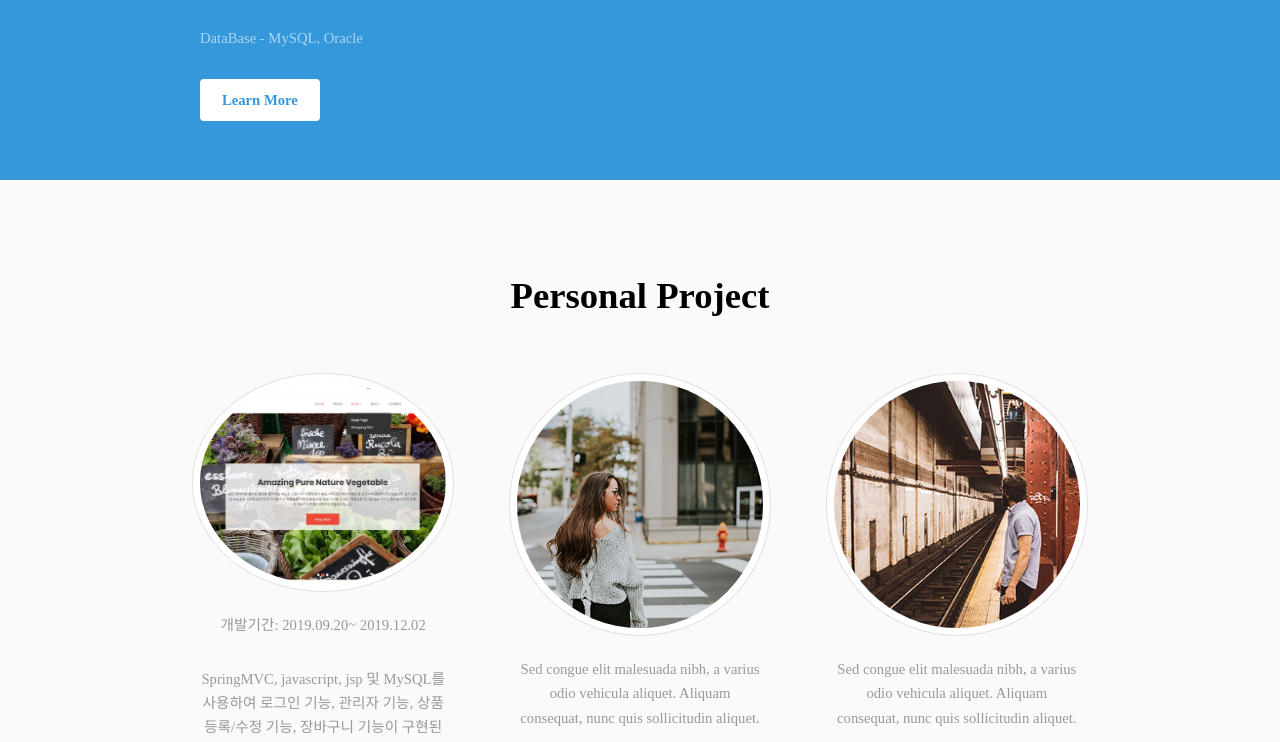
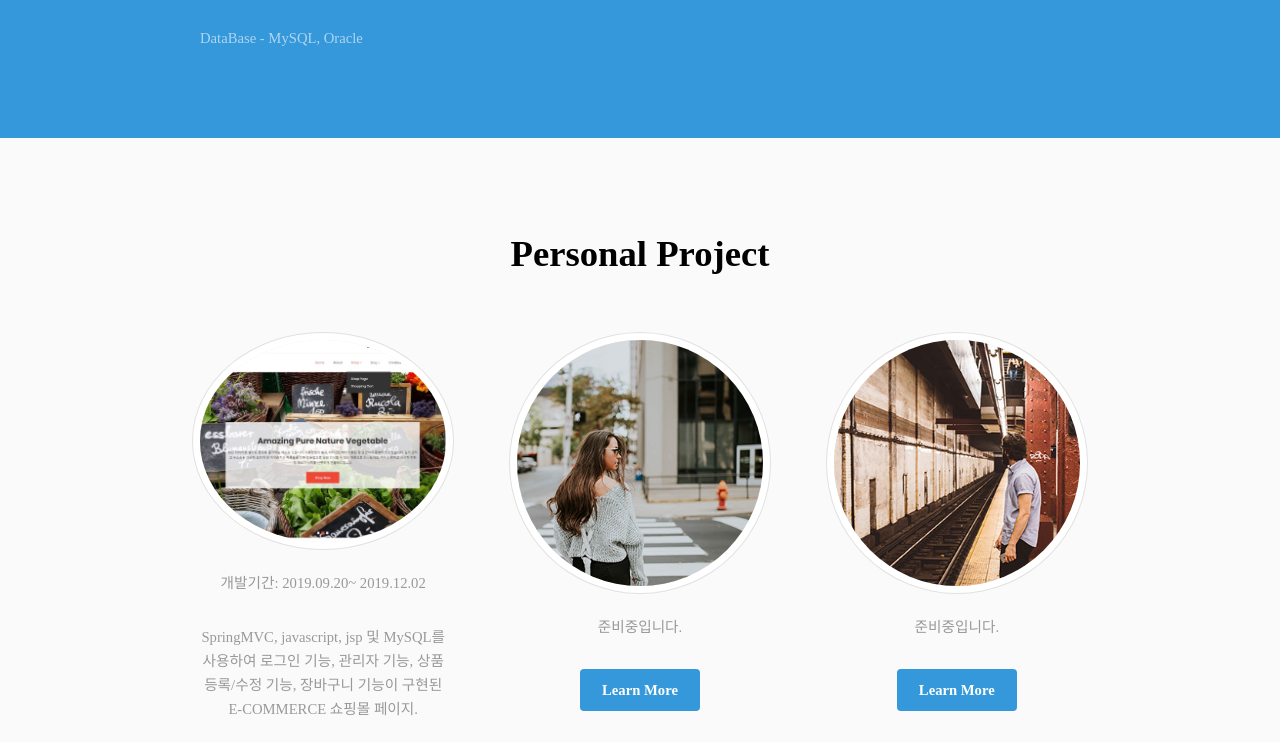
Before and after one commit to OhYunRok/OhYunRok.github.io, a plain HTML site: page index.html in a window 1280 px wide. Shown: the part 1616-2358 px from the top of the page. Drawn offline with Linux system fonts and the light colour scheme; a web font is replaced by a local one.

Commit message:
Update index.html

```diff
--- a/index.html
+++ b/index.html
@@ -20,9 +20,9 @@
 	<nav id="menu">
 		<ul class="links">
 		<!-- 	<li><a href="index.html">Home</a></li> -->
-			<li><a href="#main">About Me</a></li>
-			<li><a href="#skill">Skill</a></li>
-			<li><a href="#project">Project</a></li>
+			<li><a href="#main" class="button big scrolly">About Me</a></li>
+			<li><a href="#skill" class="button big scrolly">Skill</a></li>
+			<li><a href="#project" class="button big scrolly">Project</a></li>
 		</ul>
 	</nav>
 
@@ -77,7 +77,6 @@
 						<p>Frame Work - Spring</p>
 						<p>Web - HTML5, CSS3, jQuery</p>
 						<p>DataBase - MySQL, Oracle</p>
-						<a href="#" class="button">Learn More</a>
 					</div>
 					<div class="col col1 first">
 						<div class="image round fit">
@@ -90,7 +89,7 @@
 		</section>
 
 		<!-- Section -->
-		<section class="wrapper style1" id="">
+		<section class="wrapper style1" id="project">
 			<div class="inner">
 				<header class="align-center">
 					<h2>Personal Project</h2>
@@ -112,16 +111,14 @@
 						<div class="image round fit">
 							<img src="images/pic05.jpg" alt="" />
 						</div>
-						<p>Sed congue elit malesuada nibh, a varius odio vehicula
-							aliquet. Aliquam consequat, nunc quis sollicitudin aliquet.</p>
+						<p>준비중입니다.</p>
 						<a href="#" class="button">Learn More</a>
 					</div>
 					<div class="col align-center">
 						<div class="image round fit">
 							<img src="images/pic04.jpg" alt="" />
 						</div>
-						<p>Sed congue elit malesuada nibh, a varius odio vehicula
-							aliquet. Aliquam consequat, nunc quis sollicitudin aliquet.</p>
+						<p>준비중입니다.</p>
 						<a href="#" class="button">Learn More</a>
 					</div>
 				</div>
```
